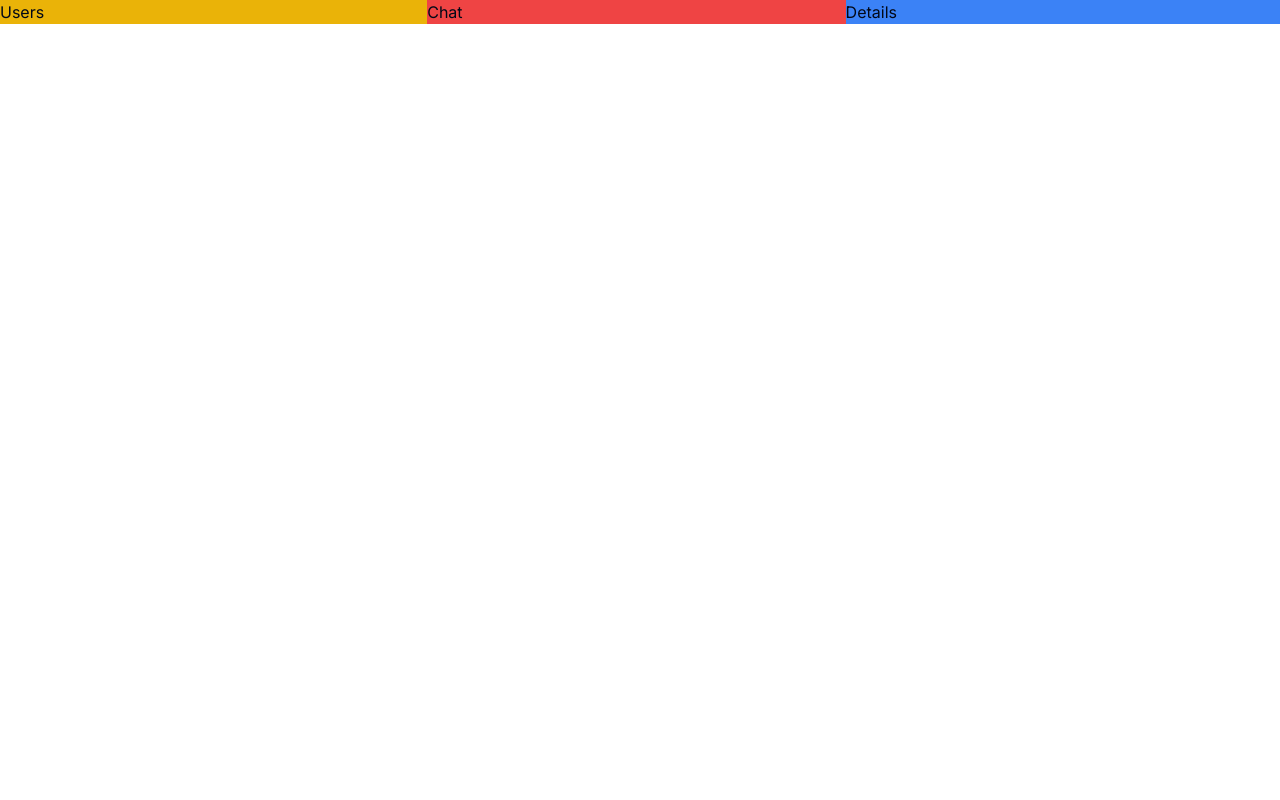
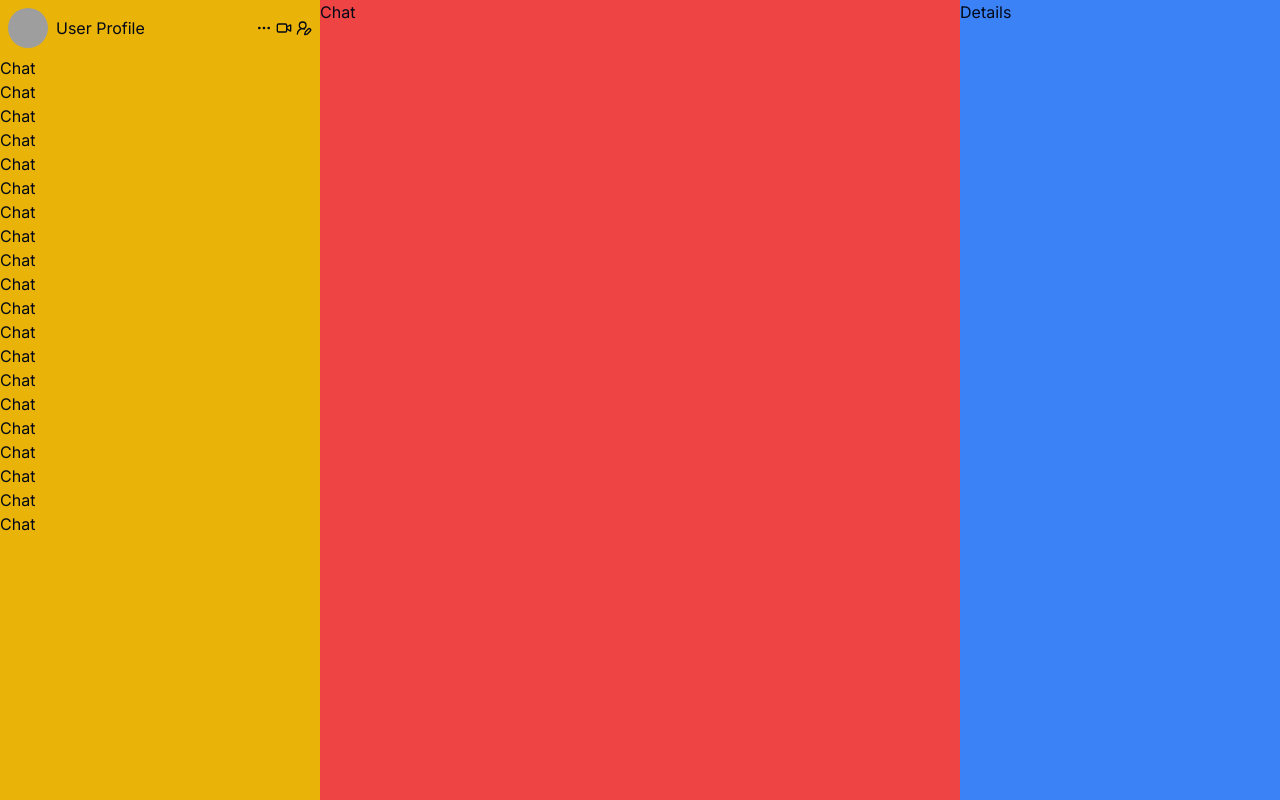
Before and after one commit to begiedz/tunnl, a Next.js app: page / in a window 1280 px wide. Built offline with nearby package versions, Linux system fonts and the light colour scheme; grey boxes are pictures that could not be loaded.

Commit message:
add user info

```diff
--- a/app/(main)/layout.tsx
+++ b/app/(main)/layout.tsx
@@ -17,7 +17,7 @@ export default function RootLayout({
   return (
     <html lang="en">
       <body
-        className={`${inter.className} flex w-full justify-between`}>
+        className={`${inter.className} flex w-screen h-screen justify-between`}>
         {children}
       </body>
     </html>
--- a/app/(main)/page.tsx
+++ b/app/(main)/page.tsx
@@ -1,8 +1,8 @@
 'use client'
 
-import Chat from "../components/chat";
-import Details from "../components/details";
-import Users from "../components/users";
+import Chat from "../../components/chat";
+import Details from "../../components/details";
+import Users from "../../components/list/list";
 
 export default function Home() {
   return (
--- a/app/components/users.tsx
+++ /dev/null
@@ -1,9 +0,0 @@
-const Users = () => {
-  return (
-    <aside className="bg-yellow-500 grow">
-      Users
-    </aside>
-  );
-}
-
-export default Users;
--- a/app/components/chat.tsx
+++ b/components/chat.tsx
@@ -1,8 +1,9 @@
 const Chat = () => {
   return (
-    <main className="bg-red-500 grow">
+    <main className="bg-red-500 flex-[2]">
       Chat
-    </main>);
+    </main>
+  );
 }
 
 export default Chat;
--- a/app/components/details.tsx
+++ b/components/details.tsx
@@ -1,6 +1,6 @@
 const Details = () => {
   return (
-    <aside className="bg-blue-500 grow">
+    <aside className="bg-blue-500 flex-[1]">
       Details
     </aside>
   );
--- /dev/null
+++ b/components/list/chat-list.tsx
@@ -0,0 +1,18 @@
+const ChatList = () => {
+
+  const chatList = []
+
+  for (let i = 0; i < 20; i++) {
+    chatList.push(<div key={i}>Chat</div>)
+  }
+
+  console.log(chatList);
+
+  return (
+    <section>
+      {chatList}
+    </section>
+  );
+}
+
+export default ChatList;
--- /dev/null
+++ b/components/list/list.tsx
@@ -0,0 +1,13 @@
+import ChatList from "./chat-list";
+import UserInfo from "./user-info";
+
+const List = () => {
+  return (
+    <aside className="bg-yellow-500 flex-[1]">
+      <UserInfo></UserInfo>
+      <ChatList></ChatList>
+    </aside>
+  );
+}
+
+export default List;
--- /dev/null
+++ b/components/list/user-info.tsx
@@ -0,0 +1,24 @@
+import { Avatar, AvatarFallback, AvatarImage } from "@/components/ui/avatar";
+import { Ellipsis, UserRoundPen, Video } from "lucide-react";
+
+const UserInfo = () => {
+  return (
+    <section className="flex items-center justify-between p-2">
+      <div className="flex items-center gap-2">
+        <Avatar>
+          <AvatarImage src="https://github.com/shadcn.png" />
+          <AvatarFallback>UP</AvatarFallback>
+        </Avatar>
+        <h2 className="text-ellipsis">User Profile</h2>
+      </div>
+
+      <ul className="flex gap-1">
+        <li><Ellipsis size={16} /></li>
+        <li><Video size={16} /></li>
+        <li><UserRoundPen size={16} /></li>
+      </ul>
+    </section>
+  );
+}
+
+export default UserInfo;
--- /dev/null
+++ b/components/ui/avatar.tsx
@@ -0,0 +1,50 @@
+"use client"
+
+import * as React from "react"
+import * as AvatarPrimitive from "@radix-ui/react-avatar"
+
+import { cn } from "@/lib/utils"
+
+const Avatar = React.forwardRef<
+  React.ElementRef<typeof AvatarPrimitive.Root>,
+  React.ComponentPropsWithoutRef<typeof AvatarPrimitive.Root>
+>(({ className, ...props }, ref) => (
+  <AvatarPrimitive.Root
+    ref={ref}
+    className={cn(
+      "relative flex h-10 w-10 shrink-0 overflow-hidden rounded-full",
+      className
+    )}
+    {...props}
+  />
+))
+Avatar.displayName = AvatarPrimitive.Root.displayName
+
+const AvatarImage = React.forwardRef<
+  React.ElementRef<typeof AvatarPrimitive.Image>,
+  React.ComponentPropsWithoutRef<typeof AvatarPrimitive.Image>
+>(({ className, ...props }, ref) => (
+  <AvatarPrimitive.Image
+    ref={ref}
+    className={cn("aspect-square h-full w-full", className)}
+    {...props}
+  />
+))
+AvatarImage.displayName = AvatarPrimitive.Image.displayName
+
+const AvatarFallback = React.forwardRef<
+  React.ElementRef<typeof AvatarPrimitive.Fallback>,
+  React.ComponentPropsWithoutRef<typeof AvatarPrimitive.Fallback>
+>(({ className, ...props }, ref) => (
+  <AvatarPrimitive.Fallback
+    ref={ref}
+    className={cn(
+      "flex h-full w-full items-center justify-center rounded-full bg-muted",
+      className
+    )}
+    {...props}
+  />
+))
+AvatarFallback.displayName = AvatarPrimitive.Fallback.displayName
+
+export { Avatar, AvatarImage, AvatarFallback }
--- a/package.json
+++ b/package.json
@@ -9,6 +9,7 @@
     "lint": "next lint"
   },
   "dependencies": {
+    "@radix-ui/react-avatar": "^1.1.0",
     "class-variance-authority": "^0.7.0",
     "clsx": "^2.1.1",
     "lucide-react": "^0.428.0",
```
Also changed, not shown: tailwind.config.ts (+39 -39 lines), 1 other file (tests, documents, lock files or other folders).
